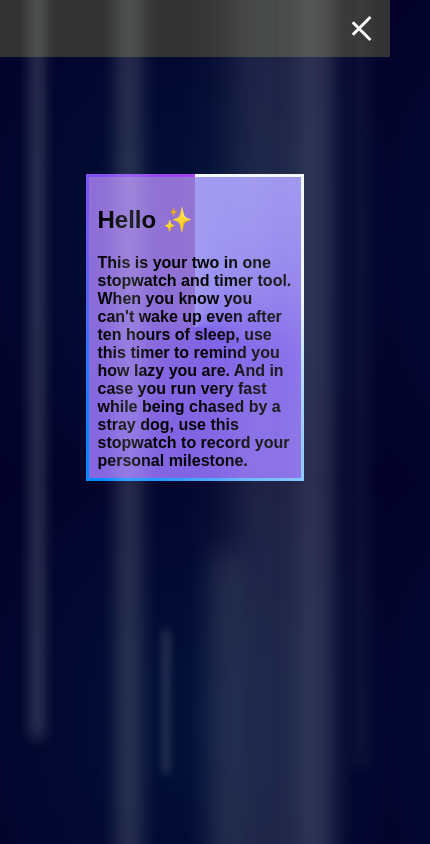
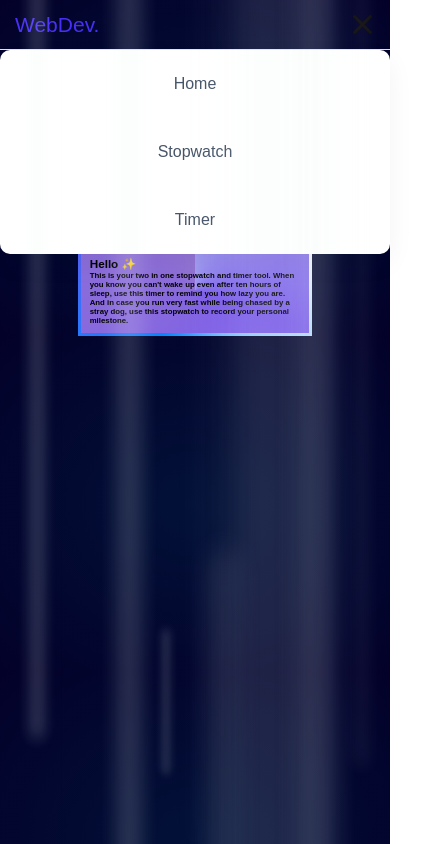
Before and after one commit to Manasamohapatra1/timer.github.io, a plain HTML site: page index.html in a window 390 px wide. Both pictures are taken after a click on the element 359 px from the left and 28 px from the top of the page. Shown: the top 844 px of the page, 430 px wide, since content can reach past the window. Drawn offline with Linux system fonts and the light colour scheme.

Commit message:
home_page update

```diff
--- a/home.js
+++ b/home.js
@@ -1,4 +1,9 @@
-document.querySelector('.hamburger-menu').addEventListener('click', function() {
-    this.classList.toggle('active');
-    document.querySelector('.menu').classList.toggle('active');
-  });
+const hamburger = document.querySelector(".hamburger");
+const navMenu = document.querySelector(".nav-menu");
+
+hamburger.addEventListener("click", mobileMenu);
+
+function mobileMenu() {
+    hamburger.classList.toggle("active");
+    navMenu.classList.toggle("active");
+}
--- a/index.html
+++ b/index.html
@@ -6,26 +6,34 @@
     <link href="https://fonts.googleapis.com/css?family=Roboto:100" rel="stylesheet">
 </head>
 <body>
-    <header>
-        <nav class="navbar">
-          <div class="logo"></div>
-          <div class="hamburger-menu">
-            <div class="line"></div>
-            <div class="line"></div>
-            <div class="line"></div>
-          </div>
-          <ul class="menu">
-            <li><a href="index.html">Home</a></li>
-            <li><a href="stopwatch.html">Stopwatch</a></li>
-            <li><a href="countdown.html">Timer</a></li>
+  <header class="header">
+    <nav class="navbar">
+        <a href="#" class="nav-logo">WebDev.</a>
+        <ul class="nav-menu">
+            <li class="nav-item">
+                <a href="index.html" class="nav-link">Home</a>
+            </li>
+            <li class="nav-item">
+                <a href="stopwatch.html" class="nav-link">Stopwatch</a>
+            </li>
+            <li class="nav-item">
+                <a href="countdown.html" class="nav-link">Timer</a>
+            </li>
+        </ul>
+        <div class="hamburger">
+            <span class="bar"></span>
+            <span class="bar"></span>
+            <span class="bar"></span>
+        </div>
+    </nav>
+</header>
 
-          </ul>
-        </nav>
-      </header>
-      <div class="container">
+
+     <div class="container">
         <h2>Hello &#10024 </h2>
         <p1 max-width="100%">This is your two in one stopwatch and timer tool. When you know you can't wake up even after ten hours of sleep, use this timer to remind you how lazy you are. And in case you run very fast while being chased by a stray dog, use this stopwatch to record your personal milestone. </p1>
        </div>
+
       <div class='light x1'></div>
       <div class='light x2'></div>
       <div class='light x3'></div>
@@ -37,4 +45,6 @@
       <div class='light x9'></div>
       <script src="home.js"></script>
 
+
 </body>
+</html>
--- a/style.css
+++ b/style.css
@@ -1,108 +1,85 @@
 body {
     margin: 0;
     /* height: 100vh; */
-    font-weight: 100;
+    /* font-weight: 100; */
     background: radial-gradient(#021138,#03012a);
-    -webkit-overflow-Y: hidden;
+    /* -webkit-overflow-Y: hidden;
     -moz-overflow-Y: hidden;
     -o-overflow-Y: hidden;
-    overflow-y: hidden;
+    overflow-y: hidden; */
     -webkit-animation: fadeIn 1 1s ease-out;
     -moz-animation: fadeIn 1 1s ease-out;
     -o-animation: fadeIn 1 1s ease-out;
     animation: fadeIn 1 1s ease-out;
     font-family: Arial, sans-serif;
   }
+  * {
+    margin: 0;
+    padding: 0;
+    box-sizing: border-box;
+}
 
+html {
+    font-size: 62.5%;
+    font-family: 'Roboto', sans-serif;
+}
 
-  header {
-    background-color: #333;
-    color: #fff;
-    padding: 10px;
+li {
+    list-style: none;
+}
+
+a {
+    text-decoration: none;
+}
+.header{
+  border-bottom: 1px solid #E2E8F0;
 }
 
 .navbar {
   display: flex;
   justify-content: space-between;
   align-items: center;
+  padding: 1rem 1.5rem;
 }
-
-  .logo {
-    font-size: 24px;
-  }
-
-  .menu {
-    list-style: none;
-    display: flex;
-  }
-
-  .menu li {
-    margin: 0 30px;
-
-  }
-
-  .menu li a {
-    text-decoration: none;
-    color: #fff;
-    font-weight: bold;
-  }
-
-  .hamburger-menu {
-    display: none;
-    flex-direction: column;
-    cursor: pointer;
-    padding: 5px;
-  }
-
-  .hamburger-menu .line {
-    width: 25px;
-    height: 3px;
-    background-color: #fff;
-    margin: 3px;
-    transition: all 0.3s ease-in-out;
-  }
-
-  /* @media screen and (max-width: 800px) {
-    .menu {
+.hamburger {
   display: none;
 }
 
-    .hamburger-menu {
+.bar {
+  display: block;
+  width: 25px;
+  height: 3px;
+  margin: 5px auto;
+  -webkit-transition: all 0.3s ease-in-out;
+  transition: all 0.3s ease-in-out;
+  background-color: #101010;
+}
+.nav-menu {
   display: flex;
+  justify-content: space-between;
+  align-items: center;
 }
 
-    .hamburger-menu.active .line:nth-child(1) {
-      transform: rotate(-45deg) translate(-3px, 6px);
+.nav-item {
+  margin-left: 5rem;
 }
 
-    .hamburger-menu.active .line:nth-child(2) {
-      opacity: 0;
+.nav-link{
+  font-size: 1.6rem;
+  font-weight: 400;
+  color: #475569;
 }
 
-    .hamburger-menu.active .line:nth-child(3) {
-      transform: rotate(45deg) translate(-3px, -6px);
+.nav-link:hover{
+  color: #482ff7;
 }
 
-    .menu.active {
-      display: flex;
-      flex-direction: column;
-      background-color: #333;
-      position: absolute;
-      top: 100%;
-      left: 0;
-      width: 100%;
-      padding: 20px;
+.nav-logo {
+  font-size: 2.1rem;
+  font-weight: 500;
+  color: #482ff7;
 }
 
-    .menu.active li {
-      margin: 10px 0;
-    }
-    .container{
-      width:50%;
-      margin: auto;
-      margin-top:10%  ;
-    }
-  } */
 
   .container {
     display: grid;
@@ -287,66 +264,51 @@ button:focus{
   100%{top: -100vh; opacity: 0;}
 }
 
-.header{
-  position: absolute;
-  top: 40%;
-  left: 50%;
-  transform: translate(-50%, -50%);
-  font-family: 'Roboto', sans-serif;
-  font-weight: 200;
-  color: white;
-  font-size: 2em;
+
+@media screen and (max-width: 1000px) {
+  .nav-menu {
+    position: fixed;
+    left: -100%;
+    top: 5rem;
+    flex-direction: column;
+    background-color: #fff;
+    width: 100%;
+    border-radius: 10px;
+    text-align: center;
+    transition: 0.3s;
+    box-shadow:
+        0 10px 27px rgba(0, 0, 0, 0.05);
 }
 
-
-#footer{
-  font-family: 'Roboto', sans-serif;
-  font-size: 1.2em;
-  color: white;
-  position: fixed;
-  -webkit-transform: translate(95vw,90vh);
-  -moz-transform: translate(95vw,90vh);
-  transform: translate(95vw,90vh);
-  transform: translate(95vw,90vh);
-}
-@media screen and (max-width: 1000px) {
-  .menu {
-    display: none;
+.nav-menu.active {
+    left: 0;
 }
 
-  .hamburger-menu {
-    display: flex;
+.nav-item {
+    margin: 2.5rem 0;
 }
 
-  .hamburger-menu.active .line:nth-child(1) {
-    transform: rotate(-45deg) translate(-3px, 6px);
+.hamburger {
+    display: block;
+    cursor: pointer;
 }
-
-  .hamburger-menu.active .line:nth-child(2) {
+.hamburger.active .bar:nth-child(2) {
   opacity: 0;
 }
 
-  .hamburger-menu.active .line:nth-child(3) {
-    transform: rotate(45deg) translate(-3px, -6px);
+.hamburger.active .bar:nth-child(1) {
+  transform: translateY(8px) rotate(45deg);
 }
 
-  .menu.active {
-    display: flex;
-    flex-direction: column;
-    background-color: #333;
-    position: absolute;
-    top: 100%;
-    left: 0;
-    width: 100%;
-    padding: 20px;
+.hamburger.active .bar:nth-child(3) {
+  transform: translateY(-8px) rotate(-45deg);
 }
 
-  .menu.active li {
-    margin: 10px 0;
-  }
   .container{
-    width:50%;
+    width:60%;
     margin: auto;
-    margin-top:30%  ;
+    margin-top: 50%;
+    font-size: 2vw;
+
   }
 }
```
Lines whose indentation alone changed are shown as unchanged.
